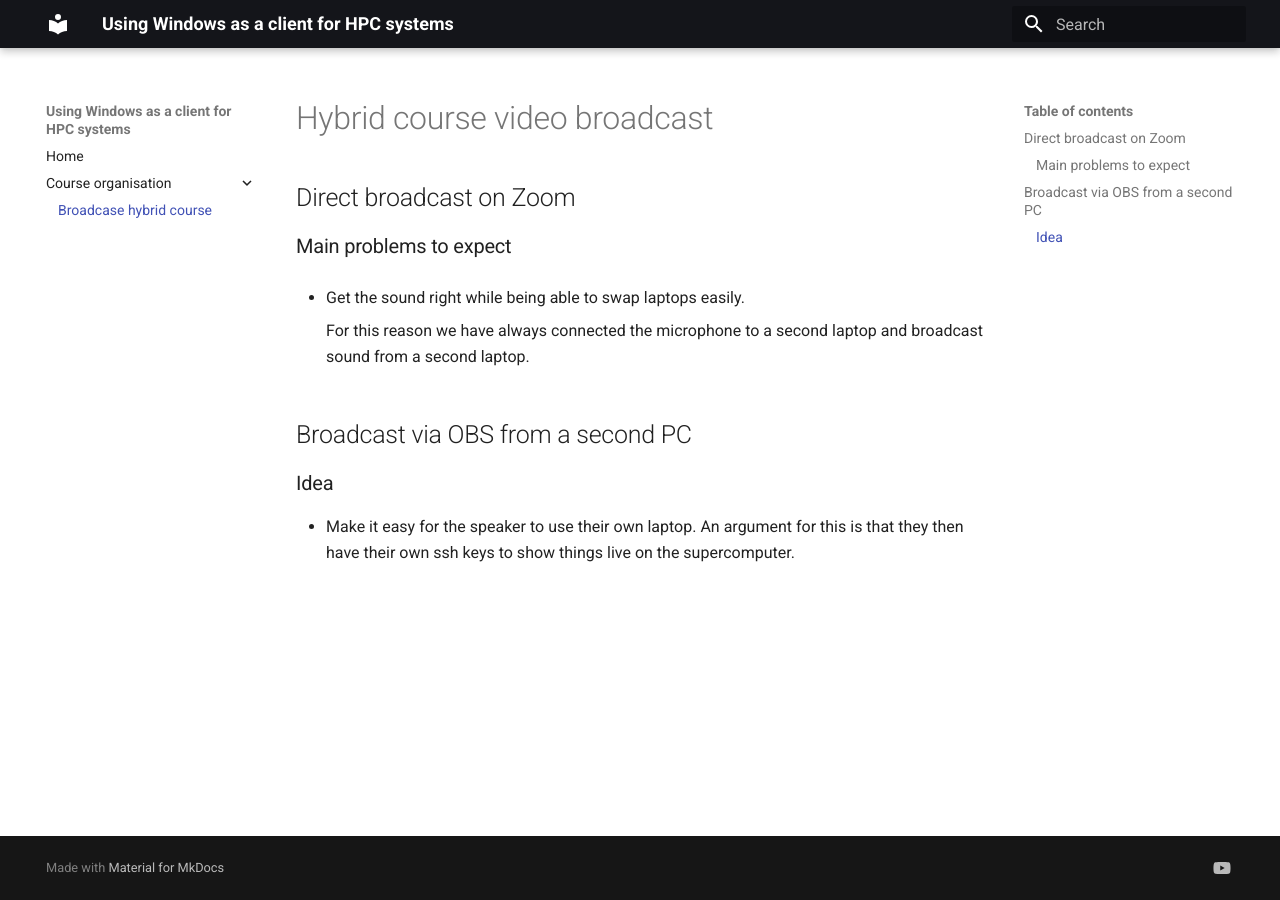
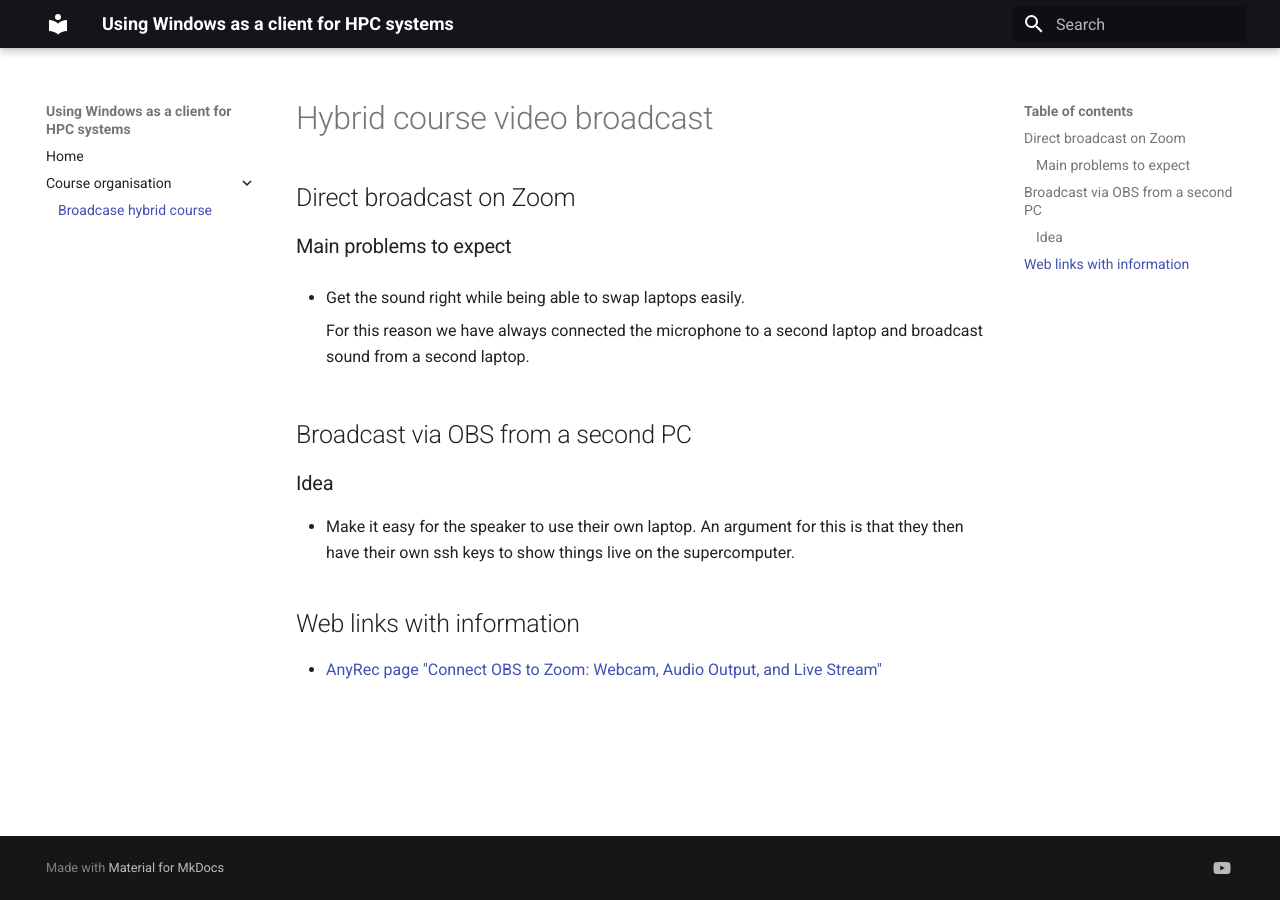
Before and after one commit to klust/PersonalSetupsDocs, an MkDocs documentation site: the page built from docs/Course_organisation/01_hybrid_video.md, in a window 1280 px wide. Built offline with MkDocs 1.6.1 and Material for MkDocs 9.7.7, drawn with Linux system fonts in a browser that asks for light colours.

Commit message:
Adding a link to an interesting page about OBS.

```diff
--- a/docs/Course_organisation/01_hybrid_video.md
+++ b/docs/Course_organisation/01_hybrid_video.md
@@ -17,3 +17,8 @@
 -   Make it easy for the speaker to use their own laptop.
     An argument for this is that they then have their own ssh keys to show things
     live on the supercomputer.
+
+
+## Web links with information
+
+-   [AnyRec page "Connect OBS to Zoom: Webcam, Audio Output, and Live Stream"](https://www.anyrec.io/obs-to-zoom/)
```
